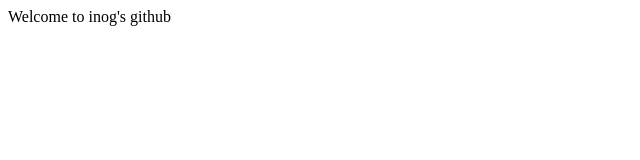
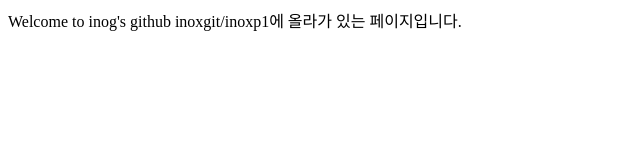
Before and after one commit to inoxgit/inoxp1, a plain HTML site: page index.html in a window 1280 px wide. Shown: the whole page, without its empty margins (0-640 px from the left). Drawn offline with Linux system fonts and the light colour scheme.

Commit message:
Update index.html

```diff
--- a/index.html
+++ b/index.html
@@ -1,10 +1,12 @@
 <html>
-<title> inox github </title>
+<title> inoxp1 </title>
 
 <body>
 
 <div>
 Welcome to inog's github
+  inoxgit/inoxp1에 올라가 있는 페이지입니다.
+
 </div>
 </body>
 
```
